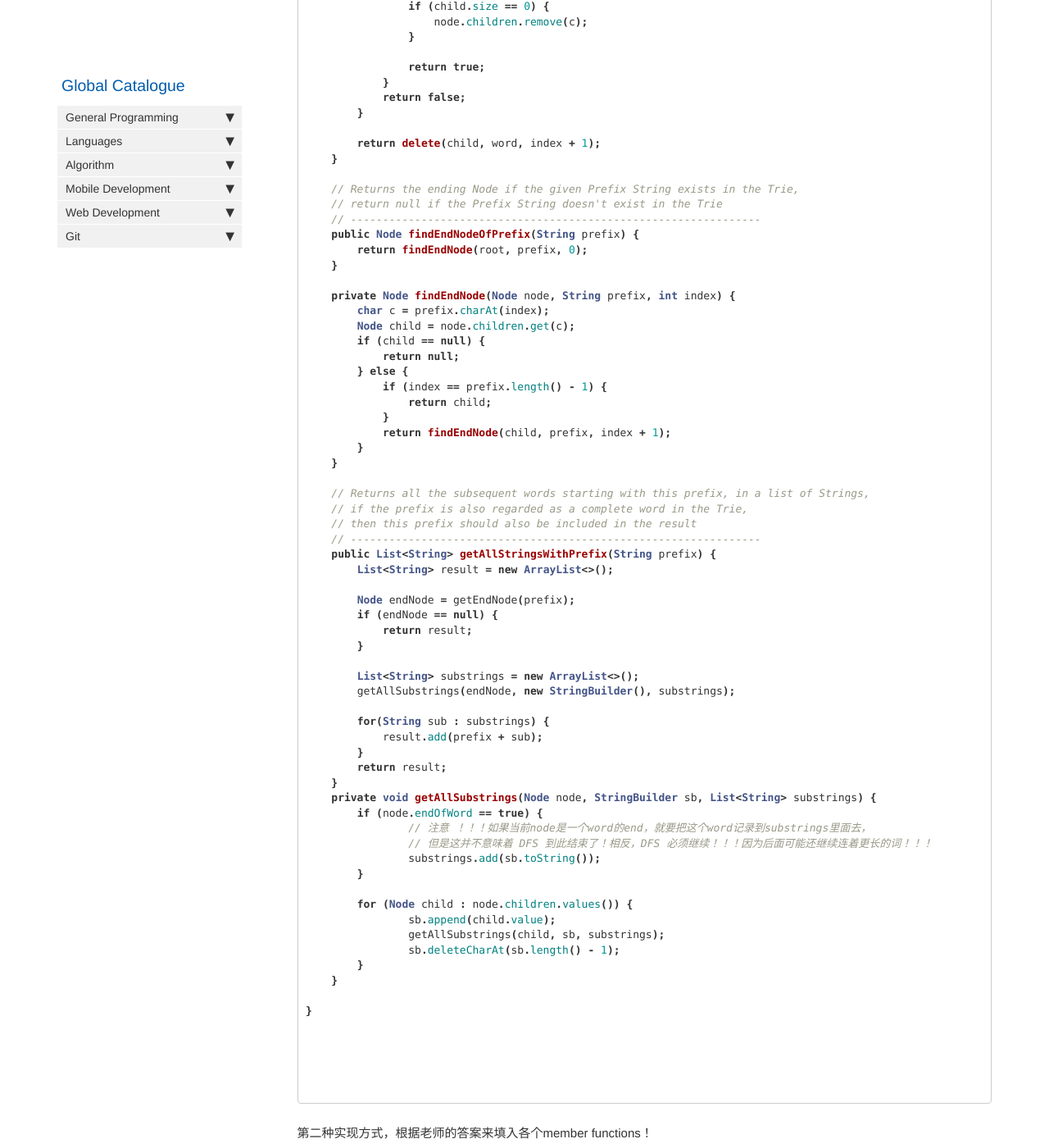
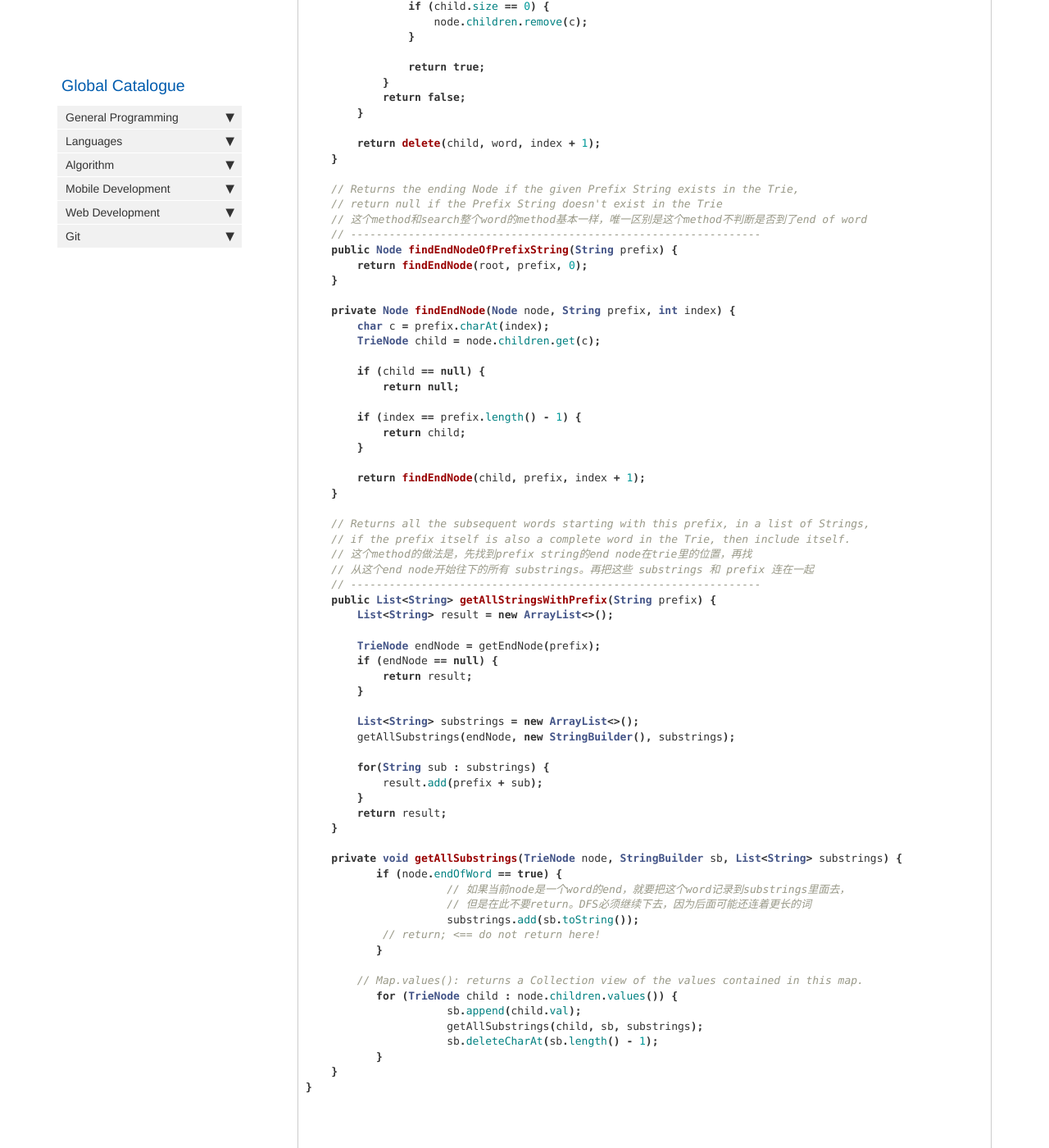
Before and after one commit to HungryOrc/hungryorc.github.io, a Jekyll site: the page built from pages/algorithm/algorithm_trie_implementation.md, in a window 1280 px wide and 1400 px high, scrolled down 3082 px. Shown: the whole window at 82% size. Built offline with Jekyll 4.4.1, drawn with Linux system fonts in a browser that asks for light colours; nearby versions of some CDN libraries; comment, search, counter and statistics services are not loaded; some of the changed text lies outside the part shown.

Commit message:
Update algorithm_trie_implementation.md

```diff
--- a/pages/algorithm/algorithm_trie_implementation.md
+++ b/pages/algorithm/algorithm_trie_implementation.md
@@ -43,7 +43,7 @@
     char val;
     Map<Character, TrieNode> children;
     boolean endOfWord; // end of word以后，后面还可能继续有别的word！例：Trie里同时存 car 和 card 的情况
-    int size; // // number of all descendants, including this node itself if it is an end of a word
+    int size; // number of all descendants, including this node itself if it is an end of a word
 
     public TrieNode(char c) {
         this.val = c;
@@ -52,7 +52,7 @@
 }
 
 public class Trie {
-    Node root;
+    TrieNode root;
 
     public Trie() {
         root = new Node('');
@@ -71,7 +71,7 @@
         }
 
         char c = word.charAt(index);
-        Node child = node.children.get(c);
+        TrieNode child = node.children.get(c);
 
         if (child == null) {
             child = new Node(c);
@@ -95,7 +95,7 @@
 
     private boolean search(Node node, String word, int index) {
         char c = word.charAt(index);
-        Node child = node.children.get(c);
+        TrieNode child = node.children.get(c);
 
         if (child == null) {
             return false;
@@ -127,7 +127,7 @@
 
     private boolean delete(Node node, String word, int index) {
         char c = word.charAt(index);
-        Node child = node.children.get(c);
+        TrieNode child = node.children.get(c);
 
         if (child == null) {
             return false;
@@ -154,32 +154,35 @@
 
     // Returns the ending Node if the given Prefix String exists in the Trie,
     // return null if the Prefix String doesn't exist in the Trie
+    // 这个method和search整个word的method基本一样，唯一区别是这个method不判断是否到了end of word
     // ----------------------------------------------------------------
-    public Node findEndNodeOfPrefix(String prefix) {
+    public Node findEndNodeOfPrefixString(String prefix) {
         return findEndNode(root, prefix, 0);
     }
 
     private Node findEndNode(Node node, String prefix, int index) {
         char c = prefix.charAt(index);
-        Node child = node.children.get(c);
+        TrieNode child = node.children.get(c);
+
         if (child == null) {
             return null;
-        } else {
-            if (index == prefix.length() - 1) {
-                return child;
-            }
-            return findEndNode(child, prefix, index + 1);
+
+        if (index == prefix.length() - 1) {
+            return child;
         }
+
+        return findEndNode(child, prefix, index + 1);
     }
 
     // Returns all the subsequent words starting with this prefix, in a list of Strings,
-    // if the prefix is also regarded as a complete word in the Trie,
-    // then this prefix should also be included in the result
+    // if the prefix itself is also a complete word in the Trie, then include itself.
+    // 这个method的做法是，先找到prefix string的end node在trie里的位置，再找
+    // 从这个end node开始往下的所有 substrings。再把这些 substrings 和 prefix 连在一起
     // ----------------------------------------------------------------
     public List<String> getAllStringsWithPrefix(String prefix) {
         List<String> result = new ArrayList<>();
 
-        Node endNode = getEndNode(prefix);
+        TrieNode endNode = getEndNode(prefix);
         if (endNode == null) {
             return result;
         }
@@ -192,20 +195,22 @@
         }
         return result;
     }
-    private void getAllSubstrings(Node node, StringBuilder sb, List<String> substrings) {
-    	if (node.endOfWord == true) {
-    		// 注意 ！！！如果当前node是一个word的end，就要把这个word记录到substrings里面去，
-    		// 但是这并不意味着 DFS 到此结束了！相反，DFS 必须继续！！！因为后面可能还继续连着更长的词！！！
-    		substrings.add(sb.toString());
-    	}
 
-    	for (Node child : node.children.values()) {
-    		sb.append(child.value);
-    		getAllSubstrings(child, sb, substrings);
-    		sb.deleteCharAt(sb.length() - 1);
-    	}
+    private void getAllSubstrings(TrieNode node, StringBuilder sb, List<String> substrings) {
+    	   if (node.endOfWord == true) {
+    		      // 如果当前node是一个word的end，就要把这个word记录到substrings里面去，
+    		      // 但是在此不要return。DFS必须继续下去，因为后面可能还连着更长的词
+    		      substrings.add(sb.toString());
+            // return; <== do not return here!
+    	   }
+
+        // Map.values(): returns a Collection view of the values contained in this map.
+    	   for (TrieNode child : node.children.values()) {
+    		      sb.append(child.val);
+    		      getAllSubstrings(child, sb, substrings);
+    		      sb.deleteCharAt(sb.length() - 1);
+    	   }
     }
-
 }
 
 
```
